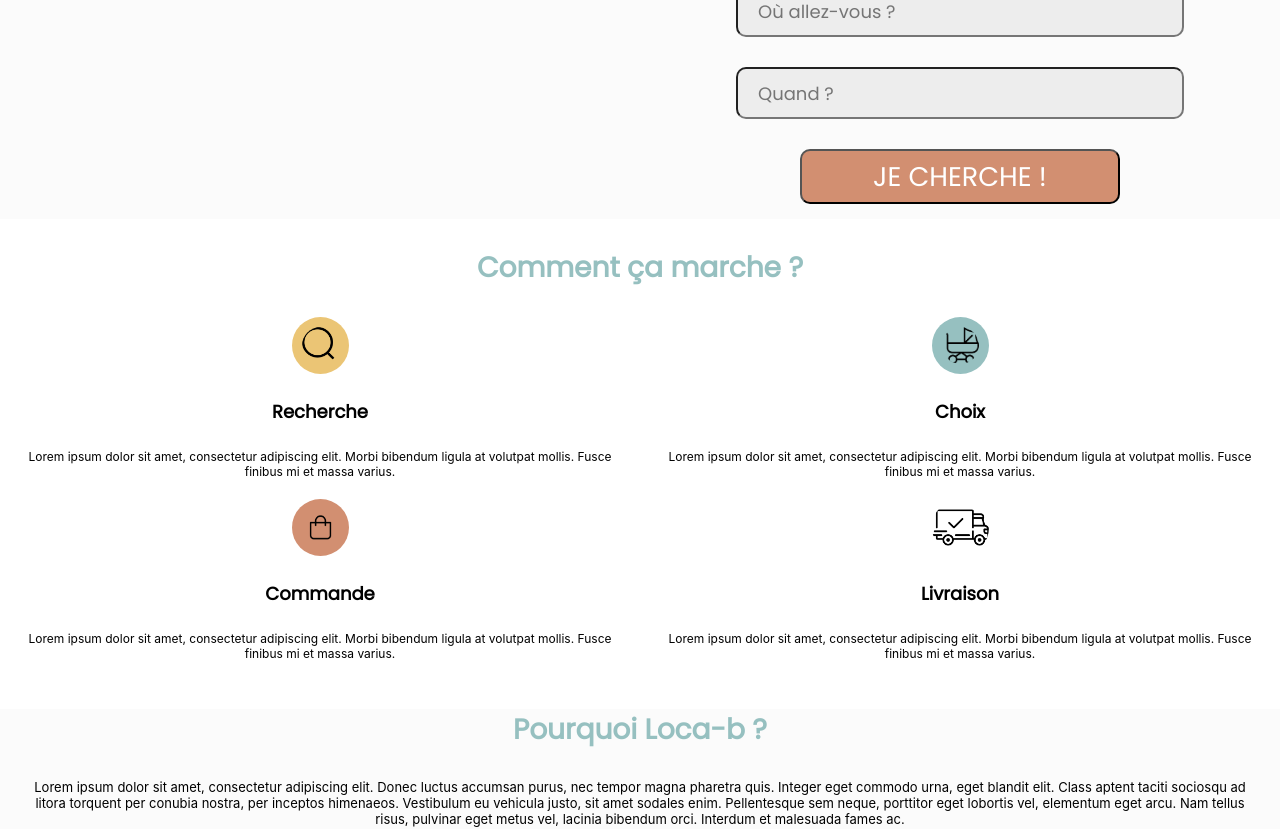
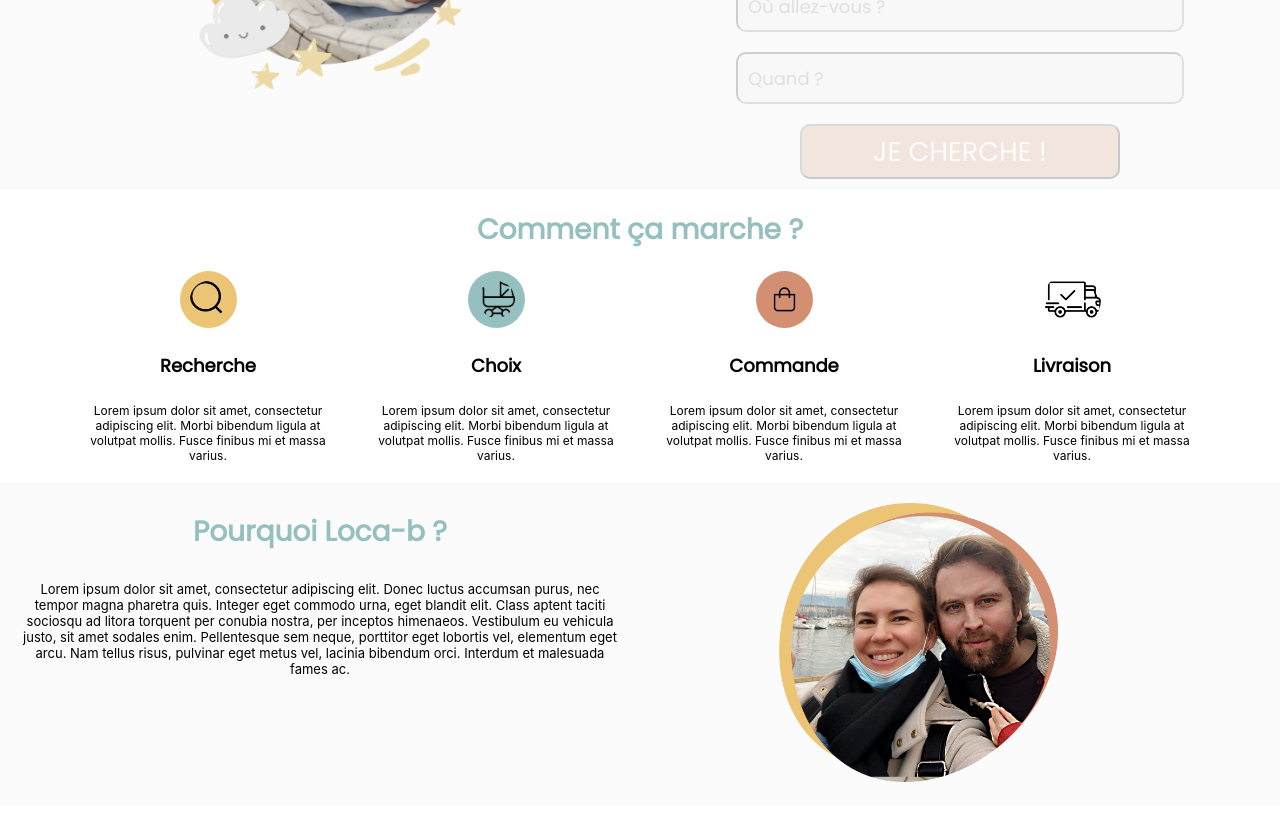
Before and after one commit to ComicScrip/locab, a Next.js app: page / in a window 1280 px wide. Shown: the part 320-1149 px from the top of the page. After the commit the page ends 1126 px from the top, so only its background shows below. Built offline with nearby package versions, Linux system fonts and the light colour scheme; a web font is replaced by a local one.

Commit message:
css display flex for the last div

```diff
--- a/pages/index.js
+++ b/pages/index.js
@@ -119,23 +119,27 @@ export default function Home() {
           </div>
         </div>
         <div className={styles.thirdParagraphe}>
+          <div className={styles.thirdTextTitle}>
             <h3 className={styles.thirdTitleHome}>Pourquoi Loca-b ?</h3>
             <p className={styles.thirdParagrapheText}>
               Lorem ipsum dolor sit amet, consectetur adipiscing elit. Donec
-            luctus accumsan purus, nec tempor magna pharetra quis. Integer eget
-            commodo urna, eget blandit elit. Class aptent taciti sociosqu ad
-            litora torquent per conubia nostra, per inceptos himenaeos.
+              luctus accumsan purus, nec tempor magna pharetra quis. Integer
+              eget commodo urna, eget blandit elit. Class aptent taciti sociosqu
+              ad litora torquent per conubia nostra, per inceptos himenaeos.
               Vestibulum eu vehicula justo, sit amet sodales enim. Pellentesque
               sem neque, porttitor eget lobortis vel, elementum eget arcu. Nam
               tellus risus, pulvinar eget metus vel, lacinia bibendum orci.
               Interdum et malesuada fames ac.{" "}
             </p>
+          </div>
+          <div>
             <img
               src="/image/couple.png"
               alt="couple"
               className={styles.imgCouple}
             />
           </div>
+        </div>
       </main>
     </div>
   );
--- a/styles/Home.module.css
+++ b/styles/Home.module.css
@@ -129,6 +129,7 @@
   font-family: "Poppins", sans-serif;
   font-size: 13px;
   background-color: #ededed;
+  opacity: 20%;
 }
 
 .whenHome {
@@ -140,6 +141,7 @@
   font-family: "Poppins", sans-serif;
   font-size: 13px;
   background-color: #ededed;
+  opacity: 20%;
 }
 
 .buttonHome {
@@ -151,12 +153,14 @@
   font-size: 13px;
   color: white;
   background-color: #d28f71;
+  opacity: 20%;
 }
 
 @media screen and (min-width: 800px) {
   .designHome {
     display: initial;
     width: 50%;
+    margin: auto;
   }
 
   .bebeHomeImage {
@@ -173,8 +177,8 @@
   }
 
   .imgCouple {
-    width: 517px;
-    height: 518px;
+    width: 50%;
+    height: auto;
   }
 
   .firstParagraphe {
@@ -182,36 +186,43 @@
     flex-direction: row-reverse;
   }
 
+  .thirdTextTitle {
+    width: 50%;
+  }
+
   .titleandtextHome {
     width: 50%;
   }
 
   .whereHome {
-    border-radius: 10px;
     height: 52px;
-    margin: 15px auto;
-    padding: 20px;
-    width: 70%;
-    font-family: "Poppins", sans-serif;
+    padding-right: 20px;
     font-size: 18px;
   }
 
   .whenHome {
-    border-radius: 10px;
     height: 52px;
-    margin: 15px auto;
-    padding: 20px;
-    width: 70%;
-    font-family: "Poppins", sans-serif;
+    padding-right: 20px;
     font-size: 18px;
   }
 
   .buttonHome {
-    border-radius: 10px;
     height: 55px;
-    margin: 15px auto;
     width: 50%;
-    font-family: "Poppins", sans-serif;
     font-size: 27px;
   }
+
+  .logoHome {
+    display: flex;
+    width: 90%;
+    margin: auto;
+  }
+
+  .title3 {
+    margin: 20px;
+  }
+
+  .thirdParagraphe {
+    display: flex;
+  }
 }
```
Lines whose indentation alone changed are shown as unchanged.
